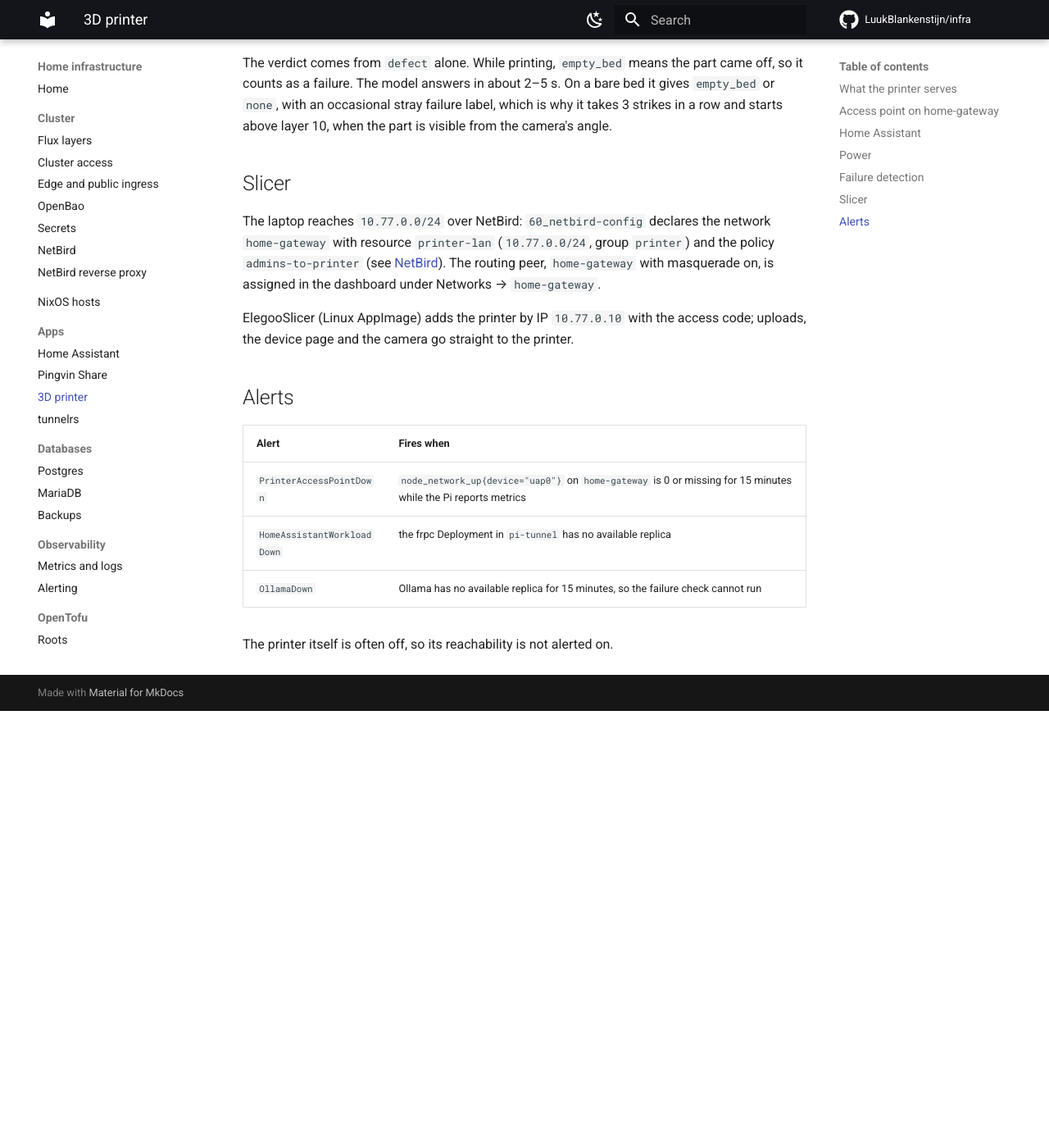
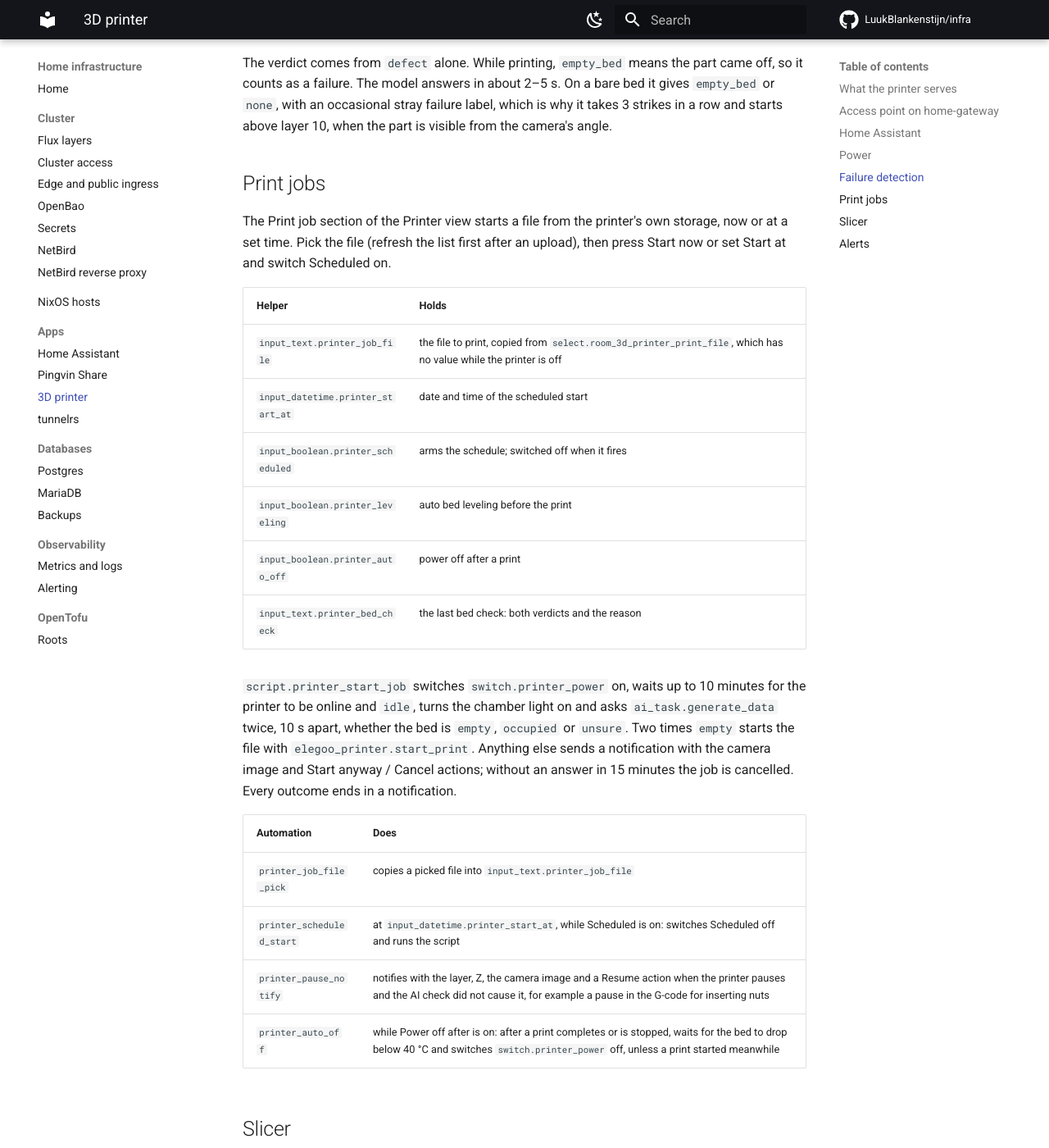
Before and after one commit to LuukBlankenstijn/infra, an MkDocs documentation site: the page built from docs/apps/printer.md, in a window 1280 px wide and 1400 px high, scrolled down 4184 px. Shown: the whole window at 82% size. Built offline with MkDocs 1.6.1 and Material for MkDocs 9.7.7, drawn with Linux system fonts in a browser that asks for light colours; comment, search, counter and statistics services are not loaded; before the commit the page ends 5051 px from its top, so only the background shows below that.

Commit message:
docs(printer): print jobs with scheduled start and AI bed check
- document the Print job helpers, script.printer_start_job and the job, pause and auto-off automations

```diff
--- a/docs/apps/printer.md
+++ b/docs/apps/printer.md
@@ -149,6 +149,36 @@ bed it gives `empty_bed` or `none`, with an occasional stray failure label, whic
 is why it takes 3 strikes in a row and starts above layer 10, when the part is
 visible from the camera's angle.
 
+## Print jobs
+
+The Print job section of the Printer view starts a file from the printer's own
+storage, now or at a set time. Pick the file (refresh the list first after an
+upload), then press Start now or set Start at and switch Scheduled on.
+
+| Helper | Holds |
+| --- | --- |
+| `input_text.printer_job_file` | the file to print, copied from `select.room_3d_printer_print_file`, which has no value while the printer is off |
+| `input_datetime.printer_start_at` | date and time of the scheduled start |
+| `input_boolean.printer_scheduled` | arms the schedule; switched off when it fires |
+| `input_boolean.printer_leveling` | auto bed leveling before the print |
+| `input_boolean.printer_auto_off` | power off after a print |
+| `input_text.printer_bed_check` | the last bed check: both verdicts and the reason |
+
+`script.printer_start_job` switches `switch.printer_power` on, waits up to 10
+minutes for the printer to be online and `idle`, turns the chamber light on and
+asks `ai_task.generate_data` twice, 10 s apart, whether the bed is `empty`,
+`occupied` or `unsure`. Two times `empty` starts the file with
+`elegoo_printer.start_print`. Anything else sends a notification with the camera
+image and Start anyway / Cancel actions; without an answer in 15 minutes the job
+is cancelled. Every outcome ends in a notification.
+
+| Automation | Does |
+| --- | --- |
+| `printer_job_file_pick` | copies a picked file into `input_text.printer_job_file` |
+| `printer_scheduled_start` | at `input_datetime.printer_start_at`, while Scheduled is on: switches Scheduled off and runs the script |
+| `printer_pause_notify` | notifies with the layer, Z, the camera image and a Resume action when the printer pauses and the AI check did not cause it, for example a pause in the G-code for inserting nuts |
+| `printer_auto_off` | while Power off after is on: after a print completes or is stopped, waits for the bed to drop below 40 °C and switches `switch.printer_power` off, unless a print started meanwhile |
+
 ## Slicer
 
 The laptop reaches `10.77.0.0/24` over NetBird: `60_netbird-config` declares the
```
